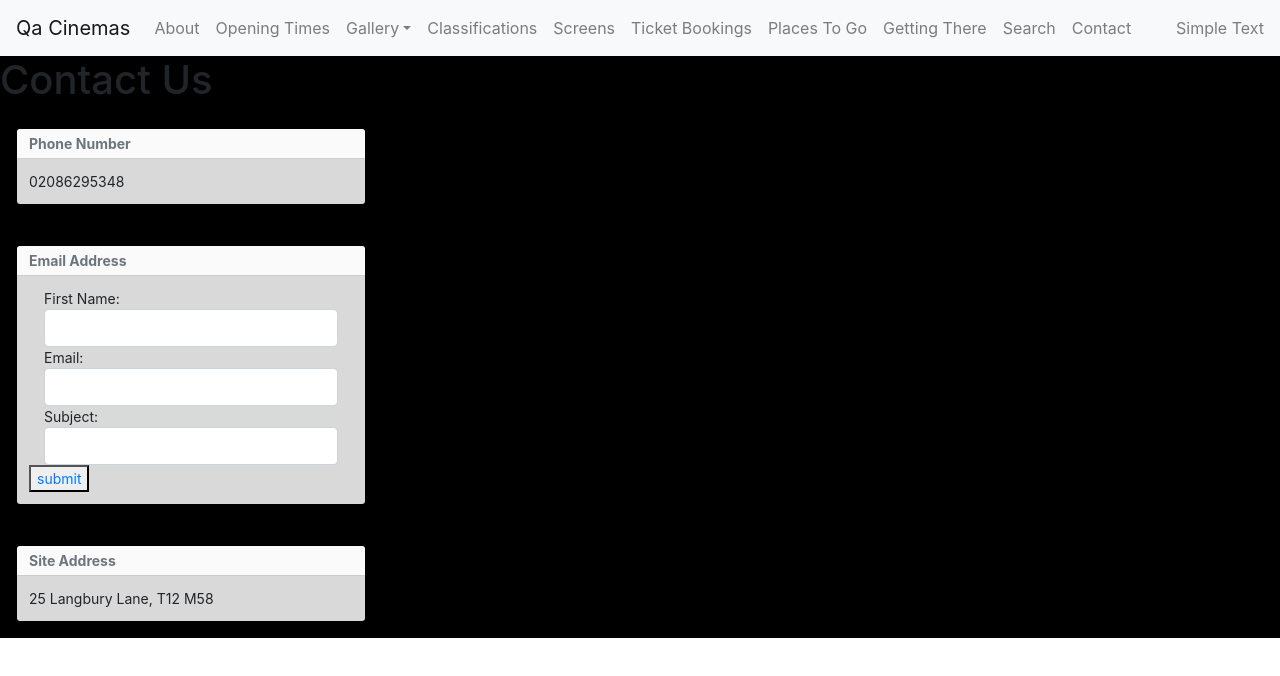
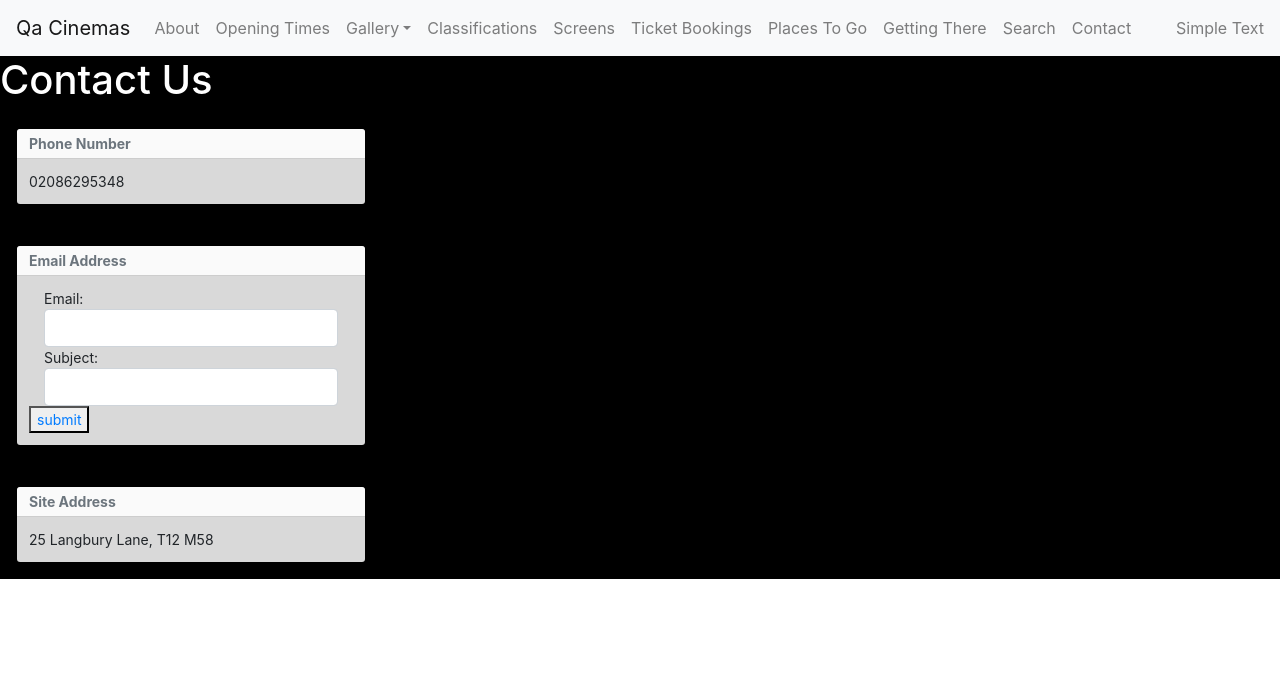
Before and after one commit to leightonmanningQA/QACinemas, a React (Create React App) app in the folder Frontend/qacinemas/: page /contact in a window 1280 px wide. Shown: the top 676 px of the page. Built offline with nearby package versions, Linux system fonts and the light colour scheme.

Commit message:
name removed from email form

```diff
--- a/Frontend/qacinemas/src/Components/Contact/Contact.jsx
+++ b/Frontend/qacinemas/src/Components/Contact/Contact.jsx
@@ -6,7 +6,7 @@ import { Toast, ToastBody, ToastHeader } from 'reactstrap';
 const Contact = (props) => {
     return (
     <>
-    <h1>Contact Us</h1>
+    <h1 className="text-white" textAlign="centre">Contact Us</h1>
     <div>
       <div className="p-3 my-2 rounded">
         <Toast>
@@ -25,10 +25,10 @@ const Contact = (props) => {
           </ToastHeader>
           <ToastBody>
           <form action="" method="">
-    <div class="col-md">
+    {/* <div class="col-md">
         <label class="form-check-label">First Name:</label>
         <input type="text" name="username" id="username" class="form-control" required/>
-    </div>
+    </div> */}
     <div class="col-md">
         <label class="form-check-label">Email:</label>
         <input type="email" name="email" id="email" class="form-control" required/>
@@ -37,7 +37,8 @@ const Contact = (props) => {
         <label class="form-check-label">Subject:</label>
         <input type="text" name="subject" id="subject" class="form-control" required/>
     </div>
-        <button outline color="primary" type="submit"><a href = "mailto: RJohnson@qa.com">submit</a></button>
+        <button outline color="primary" type="submit">
+            <a href = "mailto: savannah.vaithilingam@qa.com?subject=Issue with website&body=To Monster Cinema,">submit</a></button>
     </form>
           </ToastBody>
         </Toast>
```
